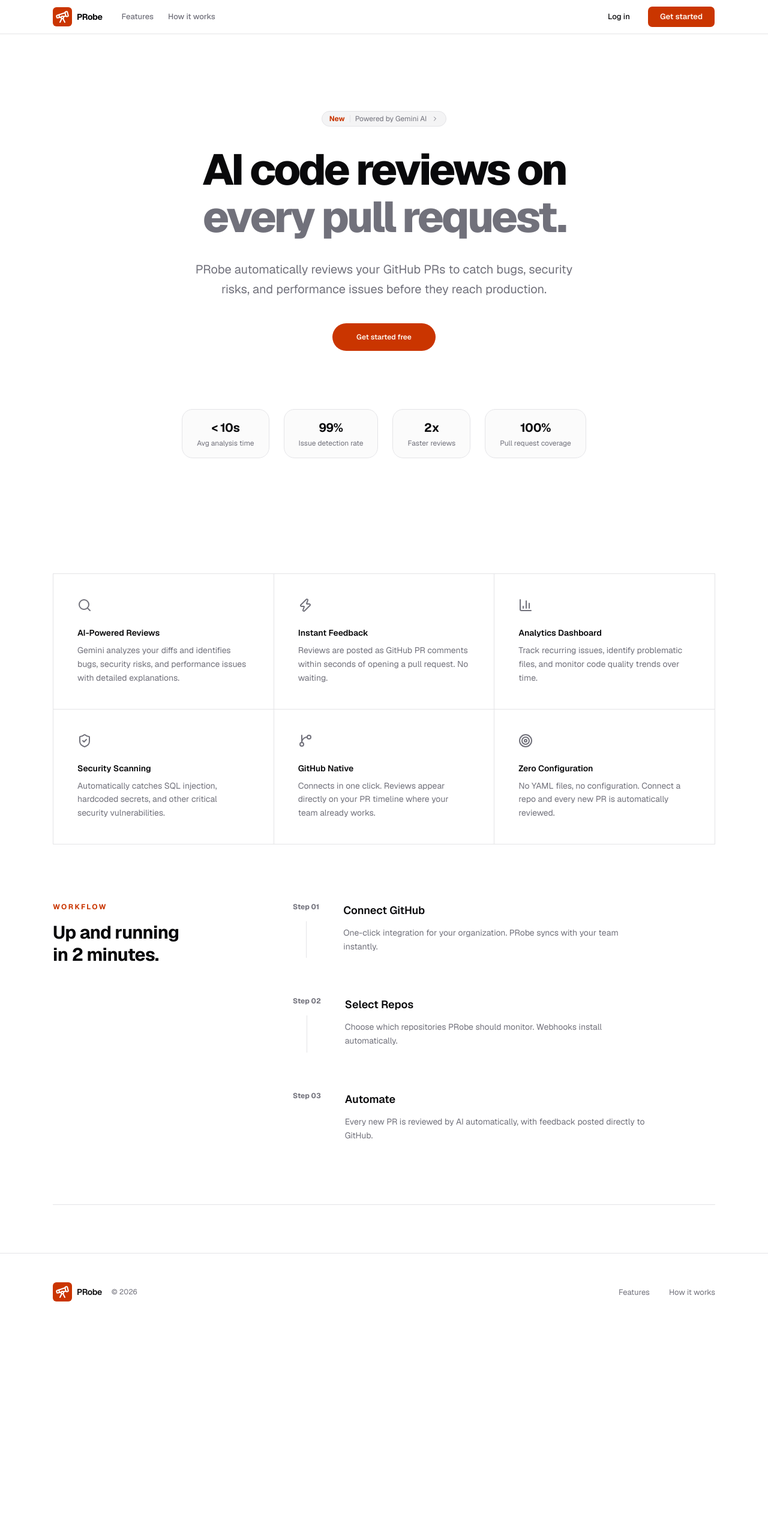
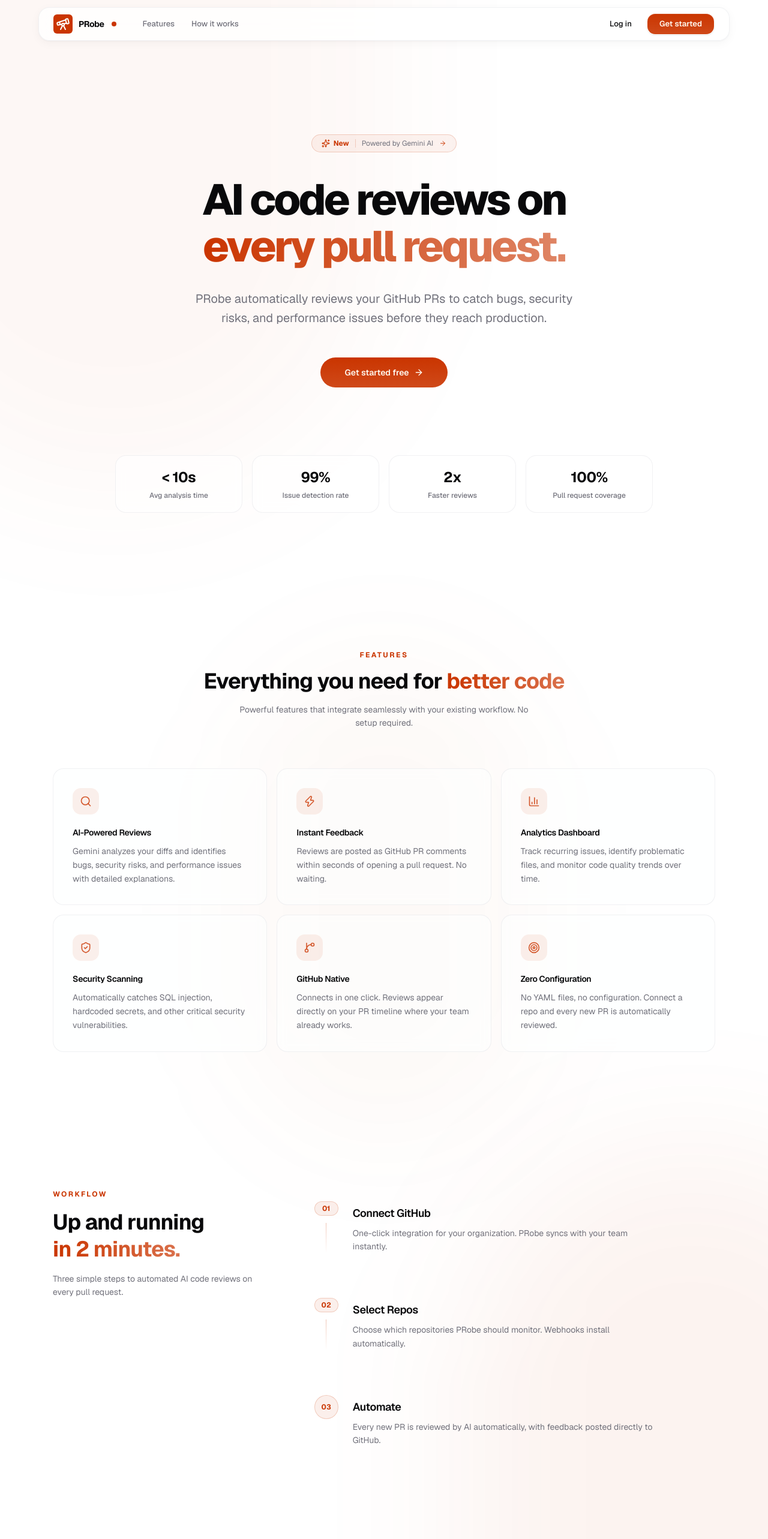
Before and after one commit to Sushajkhan/PRobe, a Next.js app in the folder client/: page / in a window 1280 px wide. Shown: the top 2566 px of the page at 60% size. Before the commit the page ends 2218 px from the top, so only its background shows below. Built offline with nearby package versions, Linux system fonts and the light colour scheme.

Commit message:
refactor: ui changes

```diff
--- a/client/src/app/globals.css
+++ b/client/src/app/globals.css
@@ -126,5 +126,7 @@
   }
   html {
     @apply font-sans;
+    scroll-behavior: smooth;
+    scroll-padding-top: 5rem;
   }
 }
--- a/client/src/app/page.tsx
+++ b/client/src/app/page.tsx
@@ -8,8 +8,23 @@
 
 export default function LandingPage() {
   return (
-    <div className="min-h-screen font-sans">
-      <div className="flex flex-col items-center">
+    <div className="min-h-screen font-sans bg-background relative overflow-hidden">
+      <div className="pointer-events-none absolute inset-0 overflow-hidden">
+        <div className="absolute -top-[40%] -left-[20%] w-[70%] h-[70%] rounded-full bg-primary/[0.04] blur-[120px]" />
+        <div className="absolute -bottom-[30%] -right-[20%] w-[60%] h-[60%] rounded-full bg-primary/[0.06] blur-[120px]" />
+        <div className="absolute top-[40%] left-[50%] -translate-x-1/2 w-[40%] h-[30%] rounded-full bg-primary/[0.03] blur-[100px]" />
+      </div>
+
+      <div
+        className="pointer-events-none absolute inset-0 opacity-[0.35]"
+        style={{
+          backgroundImage:
+            "radial-gradient(circle, hsl(var(--foreground) / 0.12) 1px, transparent 1px)",
+          backgroundSize: "32px 32px",
+        }}
+      />
+
+      <div className="relative flex flex-col items-center">
         <Navbar />
 
         <main className="w-full max-w-6xl px-6">
--- a/client/src/components/landing/Features.tsx
+++ b/client/src/components/landing/Features.tsx
@@ -44,24 +44,55 @@
 
 export function Features() {
   return (
-    <section id="features" className="mt-24 border-t">
-      <div className="grid grid-cols-1 md:grid-cols-3 border-l">
+    <section id="features" className="py-28">
+      <div className="text-center mb-16">
+        <span className="inline-block text-xs font-bold text-primary uppercase tracking-[0.2em] mb-4">
+          Features
+        </span>
+        <h2 className="text-3xl md:text-4xl font-bold tracking-tight">
+          Everything you need for{" "}
+          <span className="bg-gradient-to-r from-primary to-primary/70 bg-clip-text text-transparent">
+            better code
+          </span>
+        </h2>
+        <p className="text-muted-foreground mt-4 max-w-lg mx-auto text-sm leading-relaxed">
+          Powerful features that integrate seamlessly with your existing
+          workflow. No setup required.
+        </p>
+      </div>
+
+      <div className="grid grid-cols-1 md:grid-cols-2 lg:grid-cols-3 gap-4">
         {features.map((f, i) => (
           <div
             key={i}
-            className="p-10 border-r border-b transition-colors group relative overflow-hidden hover:bg-muted/50"
+            className="group relative p-8 rounded-2xl
+              border border-border/50 bg-background/50 backdrop-blur-sm
+              hover:bg-background/80 hover:border-primary/20
+              hover:shadow-[0_8px_30px_-12px_hsl(var(--primary)/0.15)]
+              transition-all duration-300"
           >
-            <div className="absolute top-0 left-0 w-1 h-0 bg-primary transition-all duration-300 group-hover:h-full" />
+            <div
+              className="absolute inset-0 rounded-2xl bg-gradient-to-br from-primary/[0.03] to-transparent
+                opacity-0 group-hover:opacity-100 transition-opacity duration-300 pointer-events-none"
+            />
 
-            <div className="mb-6">
-              <f.icon className="h-6 w-6 text-muted-foreground group-hover:text-primary transition-colors" />
+            <div className="relative">
+              <div
+                className="mb-5 inline-flex items-center justify-center w-11 h-11 rounded-xl
+                  bg-primary/[0.08] group-hover:bg-primary/[0.12]
+                  transition-colors duration-300"
+              >
+                <f.icon className="h-5 w-5 text-primary/80 group-hover:text-primary transition-colors" />
+              </div>
+
+              <h4 className="text-sm font-semibold mb-2.5 tracking-tight">
+                {f.title}
+              </h4>
+
+              <p className="text-sm text-muted-foreground leading-relaxed">
+                {f.desc}
+              </p>
             </div>
-
-            <h4 className="text-sm font-semibold mb-2">{f.title}</h4>
-
-            <p className="text-sm text-muted-foreground leading-relaxed">
-              {f.desc}
-            </p>
           </div>
         ))}
       </div>
--- a/client/src/components/landing/Footer.tsx
+++ b/client/src/components/landing/Footer.tsx
@@ -2,29 +2,36 @@
 
 export function Footer() {
   return (
-    <footer className="w-full py-12 border-t mt-20">
+    <footer className="w-full py-14 mt-8 relative">
+      <div className="absolute top-0 left-1/2 -translate-x-1/2 w-2/3 h-px bg-gradient-to-r from-transparent via-border to-transparent" />
+
       <div className="max-w-6xl mx-auto px-6 flex flex-col md:flex-row justify-between items-center gap-6">
         <div className="flex items-center gap-4">
-          <div className="flex items-center gap-2">
+          <div className="flex items-center gap-2.5">
             <Logo className="h-8 w-8" />
-
             <span className="text-sm font-semibold tracking-tight">PRobe</span>
           </div>
-          <span className="text-xs text-muted-foreground font-mono">
+          <span className="text-xs text-muted-foreground/60 font-mono">
             © 2026
           </span>
         </div>
 
-        <div className="flex items-center gap-8 text-[13px] text-muted-foreground">
+        <div className="flex items-center gap-8 text-[13px] text-muted-foreground font-medium">
           <a
             href="#features"
-            className="hover:text-foreground transition-colors"
+            className="hover:text-foreground transition-colors relative
+              after:absolute after:bottom-0 after:left-0 after:w-0 after:h-px
+              after:bg-primary after:transition-all after:duration-300
+              hover:after:w-full"
           >
             Features
           </a>
           <a
             href="#how-it-works"
-            className="hover:text-foreground transition-colors"
+            className="hover:text-foreground transition-colors relative
+              after:absolute after:bottom-0 after:left-0 after:w-0 after:h-px
+              after:bg-primary after:transition-all after:duration-300
+              hover:after:w-full"
           >
             How it works
           </a>
--- a/client/src/components/landing/Hero.tsx
+++ b/client/src/components/landing/Hero.tsx
@@ -1,36 +1,76 @@
+"use client";
+
 import { Button } from "@/components/ui/button";
-import { ChevronRight } from "lucide-react";
+import { ArrowRight, Sparkles } from "lucide-react";
 import Link from "next/link";
 
 export function Hero() {
   return (
-    <section className="pt-32 pb-24 text-center max-w-4xl mx-auto relative">
-      <div className="inline-flex items-center gap-2 px-3 py-1 rounded-full border bg-muted text-xs text-muted-foreground mb-8 hover:bg-muted/70 transition-colors cursor-pointer group">
-        <span className="text-primary font-bold">New</span>
-        <span className="w-px h-3 bg-border" />
-        Powered by Gemini AI
-        <ChevronRight className="w-3 h-3 group-hover:translate-x-0.5 transition-transform" />
+    <section className="pt-36 pb-28 text-center max-w-4xl mx-auto relative">
+      <div
+        className="inline-flex items-center gap-2.5 px-4 py-1.5 rounded-full
+          border border-primary/20 bg-primary/[0.06] backdrop-blur-sm
+          text-xs text-muted-foreground mb-10
+          hover:bg-primary/[0.1] hover:border-primary/30 transition-all duration-300
+          cursor-pointer group animate-in fade-in slide-in-from-bottom-2 duration-700"
+      >
+        <span className="flex items-center gap-1.5 text-primary font-bold">
+          <Sparkles className="w-3.5 h-3.5" />
+          New
+        </span>
+        <span className="w-px h-3.5 bg-primary/20" />
+        <span>Powered by Gemini AI</span>
+        <ArrowRight className="w-3 h-3 text-primary group-hover:translate-x-0.5 transition-transform" />
       </div>
 
-      <h1 className="text-5xl md:text-7xl font-extrabold tracking-tighter mb-8 leading-[1.1]">
+      <h1
+        className="text-5xl md:text-7xl font-extrabold tracking-tighter mb-8 leading-[1.08]
+          animate-in fade-in slide-in-from-bottom-4 duration-700 delay-100"
+      >
         AI code reviews on <br />
-        <span className="text-muted-foreground">every pull request.</span>
+        <span
+          className="bg-gradient-to-r from-primary via-primary/80 to-primary/60
+            bg-clip-text text-transparent"
+        >
+          every pull request.
+        </span>
       </h1>
 
-      <p className="text-lg md:text-xl text-muted-foreground mb-10 max-w-2xl mx-auto leading-relaxed">
+      <p
+        className="text-lg md:text-xl text-muted-foreground mb-12 max-w-2xl mx-auto leading-relaxed
+          animate-in fade-in slide-in-from-bottom-4 duration-700 delay-200"
+      >
         PRobe automatically reviews your GitHub PRs to catch bugs, security
         risks, and performance issues before they reach production.
       </p>
 
-      <div className="flex items-center justify-center gap-4">
+      <div className="flex items-center justify-center gap-4 animate-in fade-in slide-in-from-bottom-4 duration-700 delay-300">
         <Link href="/sign-in">
-          <Button size="lg" className="rounded-full px-10 h-12 font-semibold">
-            Get started free
+          <Button
+            size="lg"
+            className="rounded-full px-10 h-13 text-sm font-semibold
+              bg-gradient-to-b from-primary to-primary/90
+              shadow-[0_2px_12px_0_hsl(var(--primary)/0.35)]
+              hover:shadow-[0_4px_24px_0_hsl(var(--primary)/0.45)]
+              transition-all duration-300 hover:brightness-110
+              relative overflow-hidden group"
+          >
+            <span className="relative z-10 flex items-center gap-2">
+              Get started free
+              <ArrowRight className="w-4 h-4 group-hover:translate-x-0.5 transition-transform" />
+            </span>
+            <div
+              className="absolute inset-0 bg-gradient-to-r from-transparent via-white/15 to-transparent
+                -translate-x-full group-hover:translate-x-full transition-transform duration-1000"
+            />
           </Button>
         </Link>
       </div>
 
-      <div className="flex flex-wrap items-center justify-center gap-6 mt-24 text-sm">
+      <div
+        className="grid grid-cols-2 md:grid-cols-4 gap-4 mt-28
+          animate-in fade-in slide-in-from-bottom-6 duration-700 delay-500"
+      >
         {[
           { value: "< 10s", label: "Avg analysis time" },
           { value: "99%", label: "Issue detection rate" },
@@ -39,11 +79,18 @@
         ].map((item, i) => (
           <div
             key={i}
-            className="px-6 py-4 rounded-2xl border bg-muted/40 backdrop-blur-sm
-                 hover:bg-muted/70 transition-all hover:scale-[1.03] hover:shadow-md"
+            className="group relative px-6 py-5 rounded-2xl
+              border border-border/50 bg-background/60 backdrop-blur-sm
+              hover:bg-background/80 hover:border-primary/20
+              transition-all duration-300 hover:shadow-[0_4px_16px_0_hsl(var(--primary)/0.08)]
+              hover:-translate-y-0.5"
           >
-            <p className="text-xl font-bold tracking-tight">{item.value}</p>
-            <p className="text-muted-foreground text-xs mt-1">{item.label}</p>
+            <p className="text-2xl font-bold tracking-tight text-foreground group-hover:text-primary transition-colors">
+              {item.value}
+            </p>
+            <p className="text-muted-foreground text-xs mt-1.5 font-medium">
+              {item.label}
+            </p>
           </div>
         ))}
       </div>
--- a/client/src/components/landing/Navbar.tsx
+++ b/client/src/components/landing/Navbar.tsx
@@ -6,37 +6,45 @@
 
 export function Navbar() {
   return (
-    <header className="w-full border-b bg-background/80 backdrop-blur-md sticky top-0 z-50">
-      <div className="max-w-6xl mx-auto h-14 flex items-center justify-between px-6">
+    <header className="w-full sticky top-0 z-50 py-3 px-4">
+      <div className="max-w-6xl mx-auto">
+        <div
+          className="h-14 flex items-center justify-between px-6 rounded-2xl
+            border border-border/50 bg-background/70 backdrop-blur-xl
+            shadow-[0_1px_3px_0_rgb(0_0_0/0.04),0_4px_16px_0_rgb(0_0_0/0.04)]"
+        >
           <div className="flex items-center gap-8">
-          <Link href="/" className="flex items-center gap-2 group">
+            <Link href="/" className="flex items-center gap-2.5 group">
               <Logo className="h-8 w-8" />
-
               <span className="text-sm font-bold tracking-tight">PRobe</span>
+              <span className="relative flex h-2 w-2 ml-0.5">
+                <span className="absolute inline-flex h-full w-full animate-ping rounded-full bg-primary/60" />
+                <span className="relative inline-flex h-2 w-2 rounded-full bg-primary" />
+              </span>
             </Link>
 
-          <nav className="hidden md:flex items-center gap-6 text-[13px] font-medium text-muted-foreground">
+            <nav className="hidden md:flex items-center gap-1 text-[13px] font-medium text-muted-foreground">
               <a
                 href="#features"
-              className="hover:text-foreground transition-colors"
+                className="px-3 py-1.5 rounded-lg hover:text-foreground hover:bg-muted/60 transition-all"
               >
                 Features
               </a>
               <a
                 href="#how-it-works"
-              className="hover:text-foreground transition-colors"
+                className="px-3 py-1.5 rounded-lg hover:text-foreground hover:bg-muted/60 transition-all"
               >
                 How it works
               </a>
             </nav>
           </div>
 
-        <div className="flex items-center gap-3">
+          <div className="flex items-center gap-2">
             <Link href="/sign-in">
               <Button
                 variant="ghost"
                 size="sm"
-              className="text-[13px] font-medium px-4 h-9"
+                className="text-[13px] font-medium px-4 h-9 rounded-xl"
               >
                 Log in
               </Button>
@@ -45,13 +53,18 @@
             <Link href="/sign-in">
               <Button
                 size="sm"
-              className="h-9 rounded-md text-[13px] font-semibold px-5"
+                className="h-9 rounded-xl text-[13px] font-semibold px-5
+                  bg-gradient-to-b from-primary to-primary/90
+                  shadow-[0_1px_2px_0_rgb(0_0_0/0.1),inset_0_1px_0_0_rgb(255_255_255/0.12)]
+                  hover:shadow-[0_2px_8px_0_rgb(0_0_0/0.12),inset_0_1px_0_0_rgb(255_255_255/0.12)]
+                  transition-all duration-200 hover:brightness-110"
               >
                 Get started
               </Button>
             </Link>
           </div>
         </div>
+      </div>
     </header>
   );
 }
--- a/client/src/components/landing/Workflow.tsx
+++ b/client/src/components/landing/Workflow.tsx
@@ -3,47 +3,75 @@
 export function Workflow() {
   const steps = [
     {
-      step: "Step 01",
+      step: "01",
       title: "Connect GitHub",
       desc: "One-click integration for your organization. PRobe syncs with your team instantly.",
     },
     {
-      step: "Step 02",
+      step: "02",
       title: "Select Repos",
       desc: "Choose which repositories PRobe should monitor. Webhooks install automatically.",
     },
     {
-      step: "Step 03",
+      step: "03",
       title: "Automate",
       desc: "Every new PR is reviewed by AI automatically, with feedback posted directly to GitHub.",
     },
   ];
 
   return (
-    <section id="how-it-works" className="py-24 bg-background border-b">
-      <div className="flex flex-col md:flex-row gap-12">
-        <div className="md:w-1/3">
-          <h2 className="text-xs font-bold text-primary uppercase tracking-[0.2em] mb-4">
+    <section id="how-it-works" className="py-28">
+      <div className="flex flex-col md:flex-row gap-16">
+        <div className="md:w-1/3 md:sticky md:top-32 md:self-start">
+          <span className="inline-block text-xs font-bold text-primary uppercase tracking-[0.2em] mb-4">
             Workflow
-          </h2>
-          <h3 className="text-3xl font-bold tracking-tight leading-tight">
+          </span>
+          <h3 className="text-3xl md:text-4xl font-bold tracking-tight leading-tight">
             Up and running <br />
-            in 2 minutes.
+            <span className="bg-gradient-to-r from-primary to-primary/70 bg-clip-text text-transparent">
+              in 2 minutes.
+            </span>
           </h3>
+          <p className="text-sm text-muted-foreground mt-4 leading-relaxed">
+            Three simple steps to automated AI code reviews on every pull
+            request.
+          </p>
         </div>
 
-        <div className="md:w-2/3 space-y-16">
+        <div className="md:w-2/3 space-y-6">
           {steps.map((s, i) => (
-            <div key={i} className="flex gap-10 group">
-              <div className="flex flex-col items-center">
-                <span className="text-xs font-mono font-bold text-muted-foreground group-hover:text-primary transition-colors">
-                  {s.step}
-                </span>
-                <div className="w-px h-full bg-border mt-4 group-last:hidden" />
+            <div
+              key={i}
+              className="group flex gap-6 p-6 rounded-2xl
+                border border-transparent
+                hover:border-border/50 hover:bg-background/60 hover:backdrop-blur-sm
+                hover:shadow-[0_4px_20px_-8px_hsl(var(--primary)/0.1)]
+                transition-all duration-300"
+            >
+              <div className="flex flex-col items-center shrink-0">
+                <div
+                  className="w-10 h-10 rounded-full flex items-center justify-center
+                    bg-primary/[0.08] group-hover:bg-primary/[0.15]
+                    border border-primary/20 group-hover:border-primary/40
+                    transition-all duration-300"
+                >
+                  <span className="text-xs font-bold font-mono text-primary">
+                    {s.step}
+                  </span>
+                </div>
+                {i < steps.length - 1 && (
+                  <div
+                    className="w-px h-full mt-3 min-h-[24px]
+                      bg-gradient-to-b from-primary/30 to-transparent"
+                  />
+                )}
               </div>
 
-              <div className="pb-2">
-                <h5 className="text-lg font-semibold mb-3 group-hover:translate-x-1 transition-transform">
+              <div className="pt-1.5">
+                <h5
+                  className="text-lg font-semibold mb-2 tracking-tight
+                    group-hover:text-primary transition-colors duration-300"
+                >
                   {s.title}
                 </h5>
                 <p className="text-sm text-muted-foreground leading-relaxed max-w-lg">
```
Lines whose indentation alone changed are shown as unchanged.
